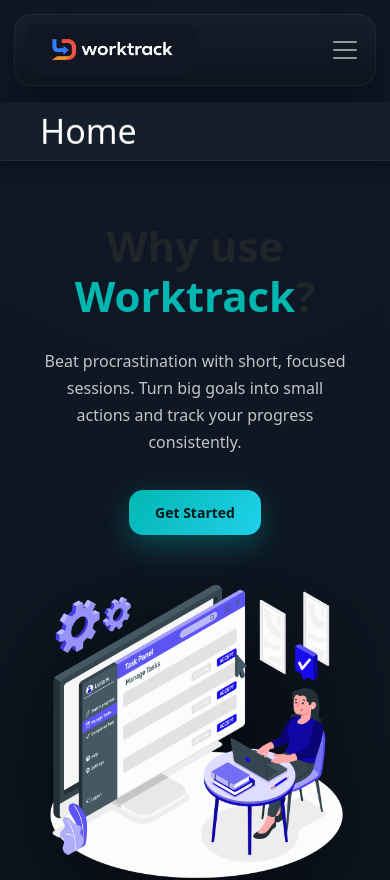
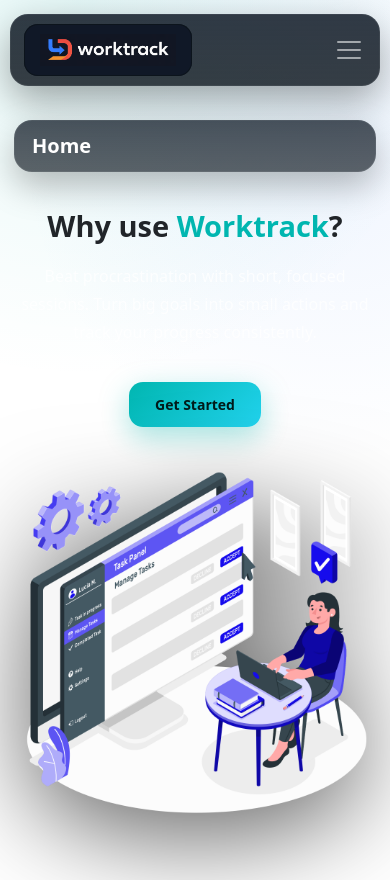
Before and after one commit to vinukjithsara/Task-Maneger, a React (Vite) app: page / in a window 390 px wide. Shown: the top 880 px of the page. Built offline with nearby package versions, Linux system fonts and the light colour scheme.

Commit message:
css editing

```diff
--- a/src/index.css
+++ b/src/index.css
@@ -1799,3 +1799,478 @@
     0 0 30px rgba(255,77,109,.30),
     0 20px 40px rgba(0,0,0,.35);
 }
+/* ================= WORKTRACK LAYOUT REFRESH ================= */
+
+body {
+  min-height: 100vh;
+  overflow-x: hidden;
+  background:
+    radial-gradient(circle at 20% 0%, rgba(0, 182, 176, 0.10), transparent 30%),
+    radial-gradient(circle at 86% 12%, rgba(59, 130, 246, 0.08), transparent 28%),
+    #0C141C;
+}
+
+.page-transition {
+  min-height: calc(100vh - 220px);
+}
+
+.hero,
+.about-page,
+.contact-page,
+.auth-page,
+.dashboard-page,
+.task-page {
+  padding-bottom: 72px;
+}
+
+.home-strip {
+  width: calc(100% - 40px);
+  max-width: 1120px;
+  margin: 24px auto 0;
+  padding: 16px 22px;
+  border-radius: 20px;
+  background:
+    linear-gradient(
+      180deg,
+      rgba(21, 31, 43, 0.76),
+      rgba(12, 20, 28, 0.66)
+    );
+  backdrop-filter: blur(14px);
+  box-shadow:
+    inset 0 0 0 1px rgba(255, 255, 255, 0.06),
+    0 14px 34px rgba(0, 0, 0, 0.26);
+}
+
+.home-strip h1 {
+  font-size: 24px;
+  font-weight: 650;
+  line-height: 1.2;
+  letter-spacing: 0;
+}
+
+.hero-container,
+.dashboard-content,
+.task-grid,
+.task-tools,
+.about-content,
+.contact-content {
+  width: calc(100% - 40px);
+}
+
+.hero-container {
+  max-width: 1120px;
+  margin: 48px auto 0;
+  padding: 0;
+  grid-template-columns: minmax(0, 1.04fr) minmax(280px, 0.96fr);
+  gap: 56px;
+}
+
+.hero-left {
+  gap: 20px;
+}
+
+.hero-title {
+  margin: 0;
+  max-width: 560px;
+  font-size: 46px;
+  line-height: 1.12;
+  letter-spacing: 0;
+}
+
+.hero-desc {
+  max-width: 540px;
+  font-size: 17px;
+  line-height: 1.75;
+}
+
+.hero-cta,
+.add-task-btn,
+.auth-btn {
+  transition:
+    transform 0.22s ease,
+    box-shadow 0.22s ease,
+    background 0.22s ease,
+    opacity 0.22s ease;
+}
+
+.hero-cta:hover,
+.add-task-btn:hover,
+.auth-btn:hover {
+  opacity: 1;
+  transform: translateY(-2px);
+}
+
+.hero-right {
+  display: flex;
+  justify-content: center;
+}
+
+.hero-right img {
+  max-width: 430px;
+}
+
+.welcome-banner {
+  max-width: calc(100% - 40px);
+}
+
+.about-content,
+.contact-content {
+  max-width: 900px;
+  margin: 54px auto 0;
+  padding: 0;
+}
+
+.about-logo-pill,
+.contact-logo-pill,
+.auth-card,
+.stat-card,
+.task-list li,
+.task-card,
+.modal-card {
+  background:
+    linear-gradient(
+      180deg,
+      rgba(255, 255, 255, 0.035),
+      rgba(255, 255, 255, 0.012)
+    );
+  box-shadow:
+    inset 0 0 0 1px rgba(255, 255, 255, 0.06),
+    0 18px 42px rgba(0, 0, 0, 0.30);
+}
+
+.about-logo-pill,
+.contact-logo-pill {
+  padding: 12px 22px;
+}
+
+.about-text,
+.contact-text {
+  margin-top: 38px;
+  max-width: 780px;
+  font-size: 20px;
+  line-height: 1.7;
+  letter-spacing: 0.2px;
+}
+
+.contact-info {
+  width: 100%;
+  max-width: 650px;
+  gap: 18px;
+}
+
+.contact-info div {
+  min-width: 220px;
+  padding: 18px 20px;
+  border-radius: 18px;
+  background: rgba(255, 255, 255, 0.025);
+  box-shadow:
+    inset 0 0 0 1px rgba(255, 255, 255, 0.06),
+    0 14px 32px rgba(0, 0, 0, 0.22);
+}
+
+.auth-page {
+  min-height: auto;
+}
+
+.auth-card {
+  width: calc(100% - 40px);
+  margin-top: 48px;
+  border-radius: 24px;
+}
+
+.auth-card input {
+  min-height: 46px;
+  border: 1px solid rgba(255, 255, 255, 0.05);
+  background: rgba(255, 255, 255, 0.07);
+  color: #ffffff;
+}
+
+.auth-card input:focus {
+  border-color: rgba(0, 182, 176, 0.34);
+  box-shadow: 0 0 0 3px rgba(0, 182, 176, 0.10);
+}
+
+.dashboard-content {
+  max-width: 1120px;
+  margin-top: 42px;
+  padding: 0;
+}
+
+.dashboard-stats {
+  gap: 20px;
+  margin-bottom: 42px;
+}
+
+.stat-card {
+  min-height: 118px;
+  border-radius: 20px;
+  transition:
+    transform 0.22s ease,
+    box-shadow 0.22s ease;
+}
+
+.stat-card:hover {
+  transform: translateY(-3px);
+  box-shadow:
+    inset 0 0 0 1px rgba(255, 255, 255, 0.08),
+    0 22px 48px rgba(0, 0, 0, 0.34);
+}
+
+.section-title {
+  font-size: 26px;
+  margin-bottom: 20px;
+}
+
+.task-list li {
+  border-radius: 16px;
+  background: rgba(255, 255, 255, 0.025);
+}
+
+.task-list li:hover {
+  background: rgba(255, 255, 255, 0.055);
+}
+
+.task-strip {
+  gap: 18px;
+}
+
+.task-tools {
+  max-width: 1120px;
+  margin: 20px 0 0;
+  justify-content: flex-end;
+  flex-wrap: wrap;
+}
+
+.task-strip .task-tools {
+  width: auto;
+  max-width: none;
+  margin: 0;
+}
+
+.task-tools select,
+.add-task-btn {
+  height: 46px;
+  border-radius: 14px;
+}
+
+.task-tools select {
+  min-width: 162px;
+  background-color: rgba(255, 255, 255, 0.07);
+  box-shadow: inset 0 0 0 1px rgba(255, 255, 255, 0.05);
+}
+
+.task-grid {
+  max-width: 1120px;
+  margin-top: 34px;
+  padding: 0;
+  grid-template-columns: repeat(3, minmax(0, 1fr));
+  gap: 22px;
+}
+
+.task-card {
+  min-height: 250px;
+  border-radius: 20px;
+  padding: 24px;
+}
+
+.task-title {
+  padding-right: 28px;
+  font-size: 18px;
+  line-height: 1.35;
+  overflow-wrap: anywhere;
+}
+
+.task-desc {
+  line-height: 1.6;
+  overflow-wrap: anywhere;
+}
+
+.task-actions {
+  flex-wrap: wrap;
+}
+
+.icon-btn {
+  transition:
+    transform 0.2s ease,
+    box-shadow 0.2s ease,
+    opacity 0.2s ease;
+}
+
+.icon-btn:hover {
+  transform: translateY(-2px);
+  box-shadow: 0 12px 24px rgba(0, 0, 0, 0.24);
+}
+
+.task-empty-state {
+  width: calc(100% - 40px);
+  max-width: 620px;
+}
+
+.modal-card {
+  width: min(520px, calc(100% - 32px));
+}
+
+@media (max-width: 1100px) {
+  .hero-container {
+    gap: 36px;
+  }
+
+  .task-grid {
+    grid-template-columns: repeat(2, minmax(0, 1fr));
+  }
+}
+
+@media (max-width: 900px) {
+  .hero,
+  .about-page,
+  .contact-page,
+  .auth-page,
+  .dashboard-page,
+  .task-page {
+    padding-bottom: 56px;
+  }
+
+  .home-strip {
+    width: calc(100% - 28px);
+    margin-top: 18px;
+    padding: 14px 18px;
+    border-radius: 18px;
+  }
+
+  .home-strip h1 {
+    font-size: 22px;
+  }
+
+  .hero-container,
+  .dashboard-content,
+  .task-grid,
+  .task-empty-state,
+  .about-content,
+  .contact-content {
+    width: calc(100% - 28px);
+  }
+
+  .hero-container {
+    margin-top: 38px;
+    grid-template-columns: 1fr;
+    gap: 34px;
+  }
+
+  .hero-title {
+    font-size: 38px;
+  }
+
+  .hero-desc {
+    font-size: 16px;
+  }
+
+  .hero-right img {
+    max-width: 360px;
+  }
+
+  .task-strip {
+    align-items: stretch;
+    flex-direction: column;
+  }
+
+  .task-tools {
+    width: 100%;
+    margin-top: 0;
+    justify-content: flex-start;
+  }
+
+  .task-tools select,
+  .add-task-btn {
+    flex: 1 1 190px;
+  }
+
+  .dashboard-stats {
+    grid-template-columns: 1fr;
+  }
+}
+
+@media (max-width: 680px) {
+  .navbar.bg-transparent {
+    margin-inline: 10px;
+  }
+
+  .hero-title {
+    font-size: 32px;
+  }
+
+  .about-text,
+  .contact-text {
+    font-size: 17px;
+    line-height: 1.65;
+    text-transform: none;
+  }
+
+  .welcome-banner {
+    width: calc(100% - 28px);
+    padding: 13px 16px;
+    text-align: center;
+  }
+
+  .contact-info {
+    flex-direction: column;
+  }
+
+  .contact-info div {
+    width: 100%;
+    min-width: 0;
+  }
+
+  .auth-card {
+    width: calc(100% - 28px);
+    padding: 30px 22px;
+  }
+
+  .task-grid {
+    grid-template-columns: 1fr;
+  }
+
+  .task-card {
+    min-height: auto;
+    padding: 22px;
+  }
+
+  .task-tools {
+    gap: 10px;
+  }
+
+  .task-tools select,
+  .add-task-btn {
+    flex-basis: 100%;
+    width: 100%;
+  }
+
+  .footer-nav {
+    max-width: 320px;
+  }
+}
+
+@media (max-width: 420px) {
+  .home-strip h1 {
+    font-size: 20px;
+  }
+
+  .hero-title {
+    font-size: 29px;
+  }
+
+  .stat-card {
+    padding: 22px 18px;
+  }
+
+  .stat-number {
+    font-size: 32px;
+  }
+
+  .modal-actions {
+    flex-direction: column-reverse;
+  }
+
+  .modal-actions button {
+    width: 100%;
+  }
+}
```
